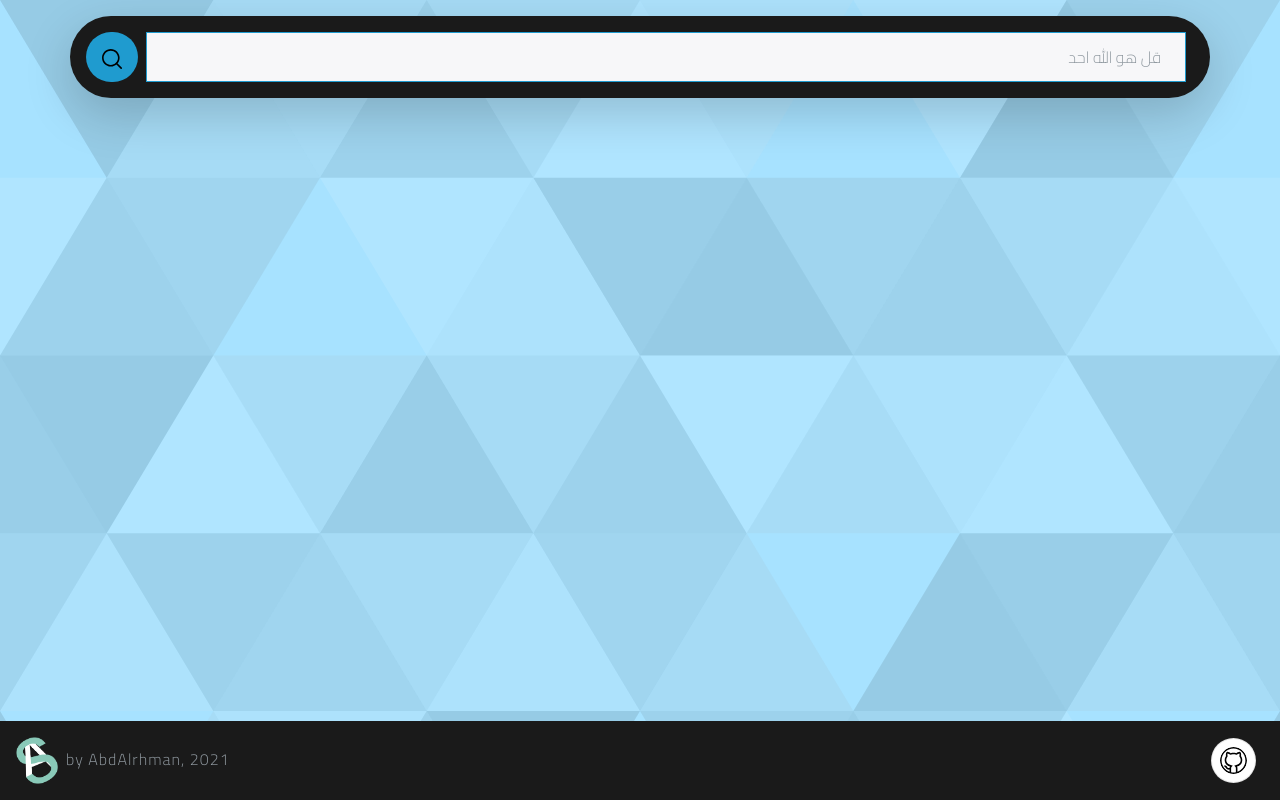
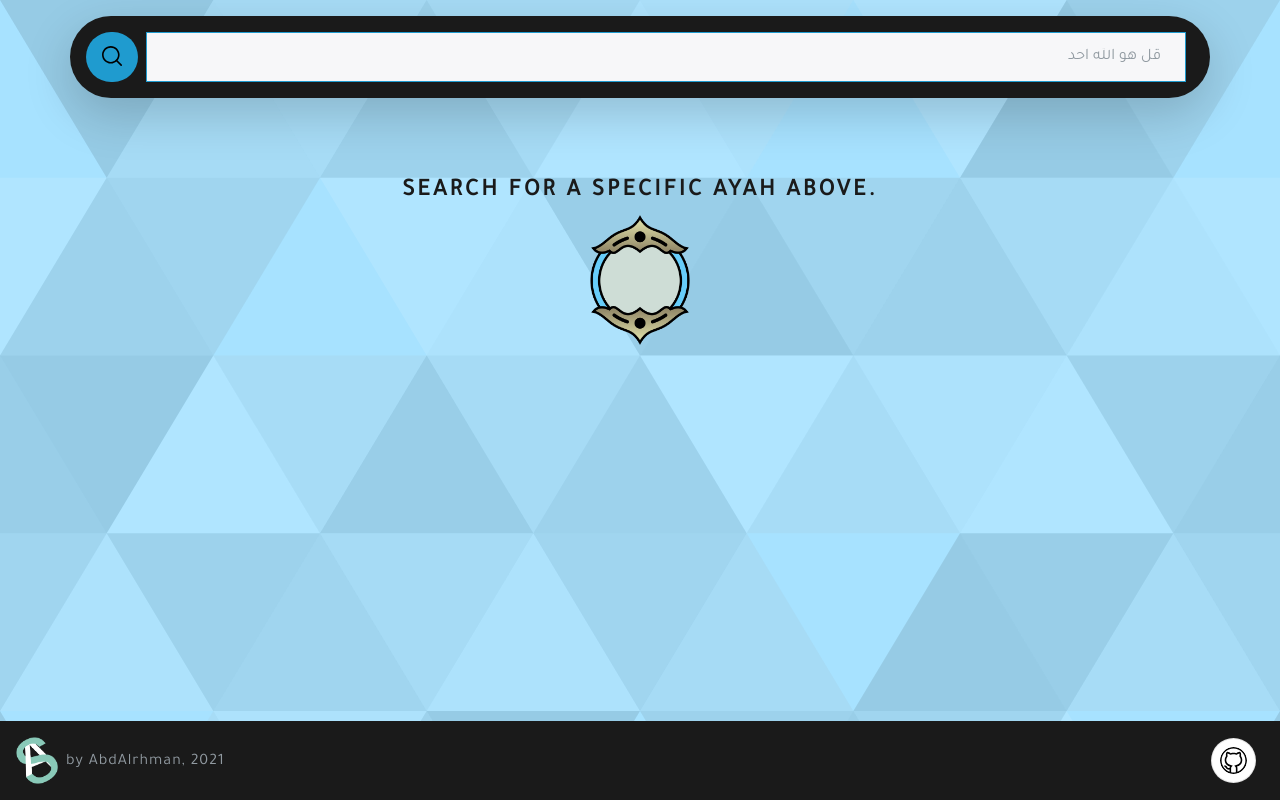
Before and after one commit to SrcsticSamy/ayati, a React (Create React App) app: page / in a window 1280 px wide. Built offline with nearby package versions, Linux system fonts and the light colour scheme.

Commit message:
adeed recitations and some minor ui adjustments

```diff
--- a/src/App.css
+++ b/src/App.css
@@ -1,6 +1,6 @@
 #my-container{
   padding-top: 130px;
-  padding-bottom: 150px;
+  padding-bottom: 100px;
   background-image: url('./assets/bg.svg');
   background-attachment: fixed;
   background-size: cover;
@@ -14,11 +14,18 @@
 
 #myModal{
   direction: rtl;
-  font-family: 'Cairo', sans-serif;
 }
 
 .myCard{
   direction: rtl;
+}
 
-  font-family: 'Cairo', sans-serif;
+.results em{
+  color: rgb(212, 158, 19);
+  font-weight: 900;
 }
+
+em{
+  font-style: normal;
+
+}
--- a/src/App.js
+++ b/src/App.js
@@ -1,30 +1,76 @@
 import Search from './components/Search'
 import Footer from './components/Footer';
 import Container from "react-bootstrap/Container";
+import Button from "react-bootstrap/Button";
 import Results from './components/Results';
 import Popup from './components/Popup';
+import axios from "axios";
 import { useState } from 'react';
 
 import './App.css'
-
+import Logo from './assets/verse-icon.png'
 function App() {
 
   const [results, setResults] = useState([])
+  const [searchVal, setSearchVal] = useState("");
   const [ayaInfo, setAyaInfo] = useState({})
   const [show, setShow] = useState(false);
+  const [page, setPage] = useState(2)
+
+  const showMore = () => {
+    setPage(page+1)
+    const hits = [];
+
+    axios
+      .get(`https://api.quran.com/api/v4/search?q=${searchVal}&s=10&p=${page}&language=ur`)
+      .then((res) => {
+        const verses = res.data.search.results;
+        verses.forEach((verse) => {
+          const verseObj = {
+            text: verse.highlighted? verse.highlighted : verse.text,
+            verseKey: verse.verse_key,
+            chapterKey: verse.verse_key.split(":")[0],
+            verseId: verse.verse_id,
+          };
+
+          hits.push(verseObj);
+        });
+
+        setResults(results.concat(hits))
+      })
+
+  }
+
 
   return (
     <div>
-      <Search results={results} setResults={setResults}/>
+      <Search setResults={setResults} searchVal={searchVal} setSearchVal={setSearchVal}/>
 
       <Container fluid id="my-container" className="min-vh-100">
-        <Container>
+
+        {
+          results.length === 0?
+          <Container className="text-center mt-5">
+            <h3>
+              Search for a specific ayah above.
+            </h3>
+
+            <img src={Logo} alt="Quran verse icon" width="100px"/>
+          </Container>
+
+
+          :
+
+          <Container className="text-center">
 
           {results.map(result => {
             return <Results key={result.verseId} setShow={setShow} setAyaInfo={setAyaInfo} verseKey={result.verseKey} chapterKey={result.chapterKey} ayah={result.text}/>
           })}
+            <Button variant="info" className="mx-auto" onClick={showMore}>Show More</Button>
+        </Container>
+        }
 
-        </Container>
+
 
       </Container>
 
--- a/src/components/Popup.js
+++ b/src/components/Popup.js
@@ -2,23 +2,30 @@ import Modal from "react-bootstrap/Modal";
 import Button from "react-bootstrap/Button";
 
 function Popup({ show, setShow, ayahObj }) {
+
   const handleClose = () => setShow(false);
 
+  console.log(ayahObj.audioUrl, 'here');
   return (
     <div>
       <Modal id="myModal" centered show={show} onHide={handleClose} className="p-0" scrollable>
         <Modal.Header >
           <Modal.Title className="fw-bolder">
-            <span className="text-muted">
+            <h4 className="text-muted">
             سورة {ayahObj.chapterName}
-            </span>
+            </h4>
           </Modal.Title>
         </Modal.Header>
         <Modal.Body className="fw-bold text-wrap text-center lh-lg">
-          <mark className="fs-1">
-            {ayahObj.ayahText}
+          <mark className="fs-4" dangerouslySetInnerHTML={{__html: ayahObj.ayahText}}>
           </mark>
           <hr />
+          <audio controls>
+            <source src={`https://verses.quran.com/${ayahObj.audioUrl}`} />
+          </audio>
+          <hr />
+          <q className="fw-bold text-muted">تفسير السعدي</q>
+          <br />
           {ayahObj.tafsir}
         </Modal.Body>
         <Modal.Footer>
--- a/src/components/Results.js
+++ b/src/components/Results.js
@@ -11,11 +11,19 @@ function Results({ayah, chapterKey, verseKey, setAyaInfo, setShow}) {
           .then((res) => {
             const chapterName = res.data.chapter.name_arabic;
             getTafsir(verseKey).then(d =>{
-                setAyaInfo({
-                    chapterName: chapterName,
-                    ayahText: ayahText,
-                    tafsir: d
+                getAudio(verseKey).then(audio => {
+
+                    setAyaInfo({
+                        chapterName: chapterName,
+                        ayahText: ayahText,
+                        tafsir: d,
+                        audioUrl: audio
+                    })
+                    setShow(true)
+
                 })
+
+
             })
 
           });
@@ -23,8 +31,12 @@ function Results({ayah, chapterKey, verseKey, setAyaInfo, setShow}) {
 
         const getTafsir = async (key) => {
             const res = await axios.get(`https://api.quran.com/api/v4/quran/tafsirs/91?verse_key=${key}`)
-            setShow(true)
             return (res.data.tafsirs[0].text);
+        }
+
+        const getAudio = async (id) => {
+            const res = await axios.get(`https://api.quran.com/api/v4/recitations/1/by_ayah/${id}`)
+            return(res.data.audio_files[0].url);
         }
 
     }
@@ -32,8 +44,7 @@ function Results({ayah, chapterKey, verseKey, setAyaInfo, setShow}) {
     return (
         <Card border="warning" bg="dark" className="myCard shadow rounded text-white mb-3 lh-lg">
             <Card.Body>
-                <Card.Text className="fs-5">
-                    {ayah}
+                <Card.Text className="fs-5 results" dangerouslySetInnerHTML={{__html: ayah}}>
                 </Card.Text>
                 <Button size="sm" variant="outline-warning" onClick={()=>showTafsir(ayah, chapterKey, verseKey)}>تفسير</Button>
 
--- a/src/components/Search.js
+++ b/src/components/Search.js
@@ -5,12 +5,11 @@ import Button from "react-bootstrap/Button";
 import FormControl from "react-bootstrap/FormControl";
 
 import axios from "axios";
-import { useEffect, useState } from "react";
+import { useEffect } from "react";
 
 import search from "../assets/search.svg";
 
-function Search({ results, setResults }) {
-  const [searchVal, setSearchVal] = useState("");
+function Search({ setResults, searchVal, setSearchVal }) {
 
   useEffect(() => {
     if (searchVal === "") {
@@ -25,7 +24,7 @@ function Search({ results, setResults }) {
     const hits = [];
 
     axios
-      .get(`https://api.quran.com/api/v4/search?q=${searchVal}&language=ur`)
+      .get(`https://api.quran.com/api/v4/search?q=${searchVal}&s=10&p=1&language=ur`)
       .then((res) => {
 
         if (res.data.search.total_results === 0 ){
@@ -37,7 +36,7 @@ function Search({ results, setResults }) {
         const verses = res.data.search.results;
         verses.forEach((verse) => {
           const verseObj = {
-            text: verse.text,
+            text: verse.highlighted? verse.highlighted : verse.text,
             verseKey: verse.verse_key,
             chapterKey: verse.verse_key.split(":")[0],
             verseId: verse.verse_id,
@@ -54,7 +53,7 @@ function Search({ results, setResults }) {
   return (
     <Container
       id="search-bar"
-      className="py-3 px-3 shadow bg-primary shadow-lg my-3 rounded-pill start-50 top-0 translate-middle-x position-fixed"
+      className="py-3 px-3 text-start shadow bg-primary shadow-lg my-3 rounded-pill start-50 top-0 translate-middle-x position-fixed"
     >
       <Form onSubmit={handleSearch}>
         <InputGroup className="mx-auto">
--- a/src/index.css
+++ b/src/index.css
@@ -1,6 +1,7 @@
-@import url('https://fonts.googleapis.com/css2?family=Cairo:wght@300&display=swap');
+@import url('https://fonts.googleapis.com/css2?family=Tajawal&display=swap');
 @import './assets/bootstrap.min.css';
 
 *{
-font-family: 'Cairo', sans-serif;
+    font-family: 'Tajawal', sans-serif;
+    scroll-behavior: smooth;
 }
```
Also changed, not shown: src/assets/verse-icon.png (added), 1 other file (tests, documents, lock files or other folders).
